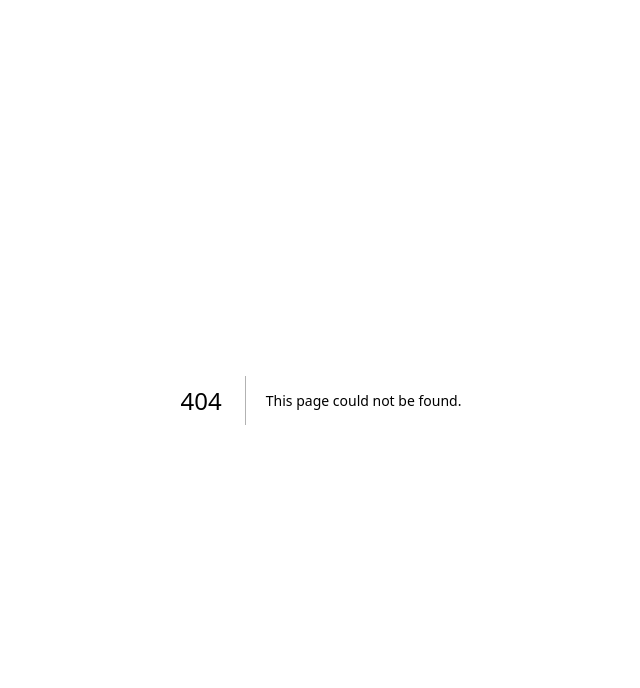
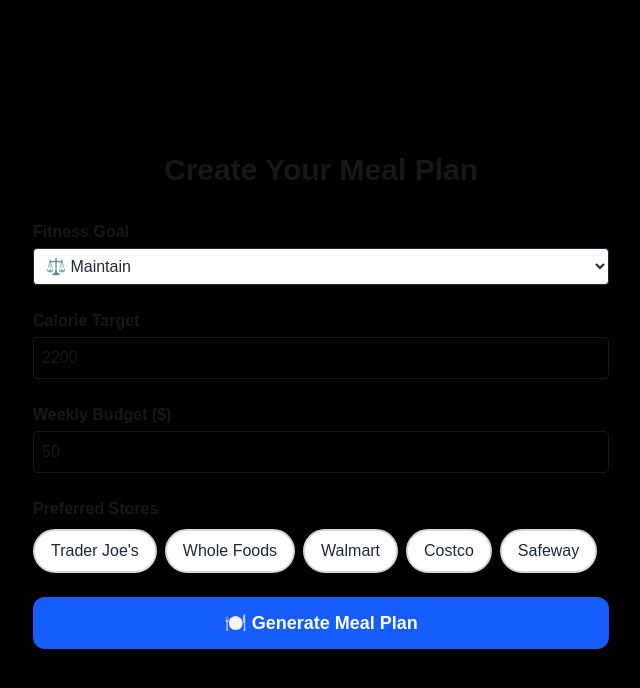
Before and after one commit to jenbensen17/bens-ai-meal-prep-app, a Next.js app: page /preferences in a window 1280 px wide. Before the commit this address had no page. Shown: the top 688 px of the page, without its empty margins (319-959 px from the left). Built offline with nearby package versions, Linux system fonts and the light colour scheme.

Commit message:
Add preferences page

```diff
--- /dev/null
+++ b/src/app/preferences/page.tsx
@@ -0,0 +1,101 @@
+'use client';
+
+import { useState } from 'react';
+
+const stores = ['Trader Joe\'s', 'Whole Foods', 'Walmart', 'Costco', 'Safeway'];
+
+export default function PreferencesPage() {
+    const [goal, setGoal] = useState('maintain');
+    const [calories, setCalories] = useState(2200);
+    const [budget, setBudget] = useState(50);
+    const [storePrefs, setStorePrefs] = useState<string[]>([]);
+
+    const toggleStore = (store: string) => {
+        setStorePrefs((prev) => prev.includes(store) ? prev.filter(s => s !== store) : [...prev, store]);
+    };
+
+    const handleSubmit = async (e: React.FormEvent) => {
+        e.preventDefault();
+        const data = {
+            goal,
+            calories,
+            budget,
+            stores: storePrefs
+        };
+
+        console.log('Form submitted:', data);
+        // Here you would typically send the data to your backend or API
+    };
+    return (
+        <main className="min-h-screen flex items-center justify-center bg-black px-4">
+            <div className="w-full max-w-xl space-y-8">
+                <h1 className="text-3xl font-bold text-center">Create Your Meal Plan</h1>
+
+                <form onSubmit={handleSubmit} className="space-y-6">
+                    <div>
+                        <label className="block font-semibold mb-1">Fitness Goal</label>
+                        <select
+                            value={goal}
+                            onChange={(e) => setGoal(e.target.value)}
+                            className="w-full border rounded p-2 font-medium bg-white text-gray-800"
+                        >
+                            <option value="cut">🔥 Cut (fat loss)</option>
+                            <option value="bulk">🍗 Bulk (muscle gain)</option>
+                            <option value="maintain">⚖️ Maintain</option>
+                        </select>
+
+
+                    </div>
+
+                    <div>
+                        <label className="block font-semibold mb-1">Calorie Target</label>
+                        <input
+                            type="number"
+                            value={calories}
+                            onChange={(e) => setCalories(Number(e.target.value))}
+                            className="w-full border rounded p-2"
+                        />
+                    </div>
+
+                    <div>
+                        <label className="block font-semibold mb-1">Weekly Budget ($)</label>
+                        <input
+                            type="number"
+                            value={budget}
+                            onChange={(e) => setBudget(Number(e.target.value))}
+                            className="w-full border rounded p-2"
+                        />
+                    </div>
+
+                    <div>
+                        <label className="block font-semibold mb-2">Preferred Stores</label>
+                        <div className="flex flex-wrap gap-2">
+                            {stores.map((store) => (
+                                <button
+                                    type="button"
+                                    key={store}
+                                    onClick={() => toggleStore(store)}
+                                    className={`px-4 py-2 rounded-full border-2 transition-all font-medium
+                  ${storePrefs.includes(store)
+                                            ? 'bg-green-600 text-white border-green-700 shadow-sm'
+                                            : 'bg-white text-gray-800 border-gray-300 hover:bg-gray-100'}
+                `}
+                                >
+                                    {store}
+                                </button>
+
+                            ))}
+                        </div>
+                    </div>
+
+                    <button
+                        type="submit"
+                        className="w-full bg-blue-600 text-white py-3 rounded-xl text-lg font-semibold hover:bg-blue-700 transition-all shadow-md"
+                    >
+                        🍽️ Generate Meal Plan
+                    </button>
+                </form>
+            </div>
+        </main>
+    )
+}
```
